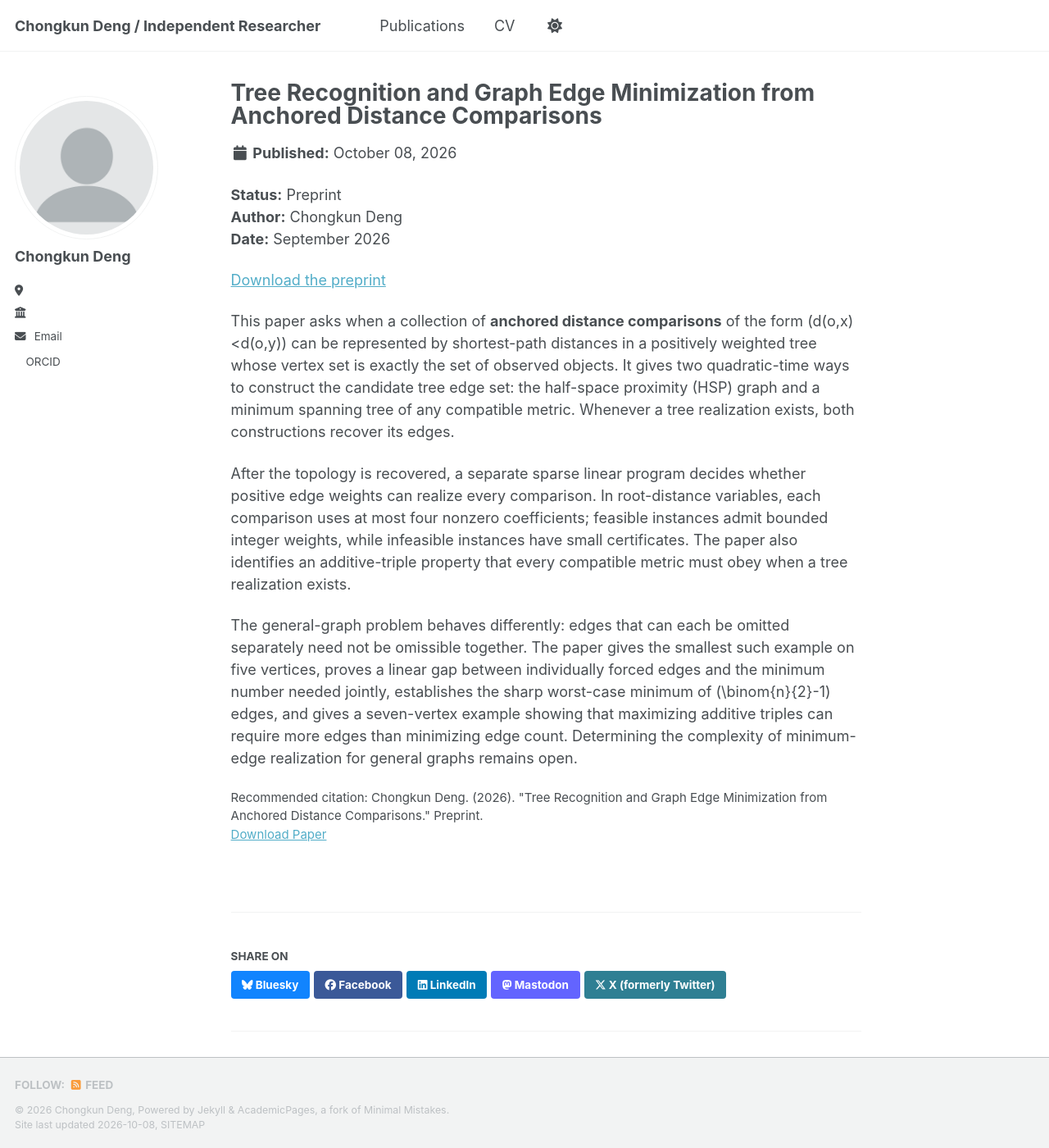
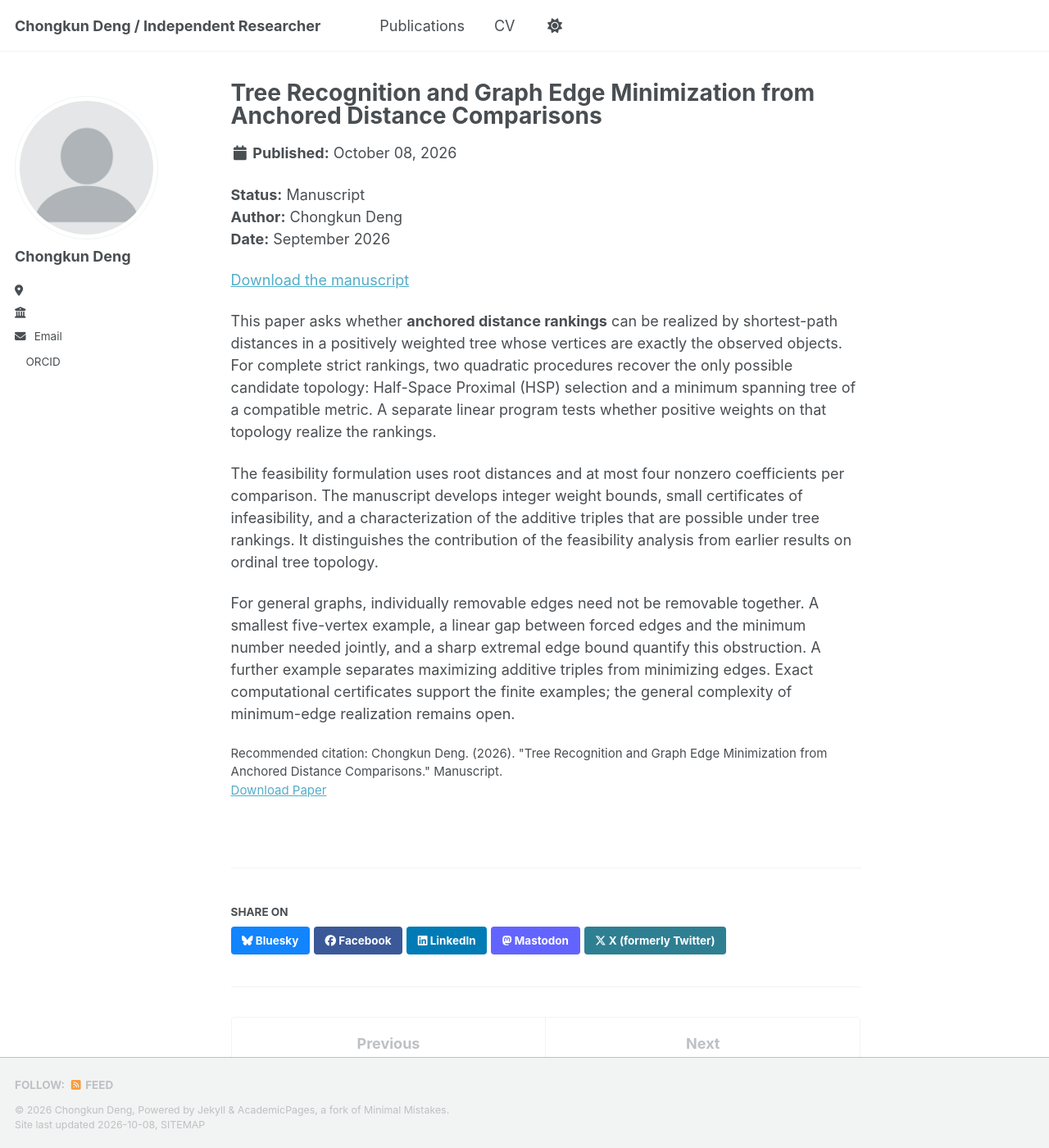
Before and after one commit to chongkun-deng/chongkun-deng.github.io, a Jekyll site: the page built from _publications/ordinal-recognition-positive-tree-metrics.md, in a window 1280 px wide and 1400 px high. Shown: the whole window at 82% size. Built offline with Jekyll 4.4.1, drawn with Linux system fonts in a browser that asks for light colours; a style sheet for code colours, icons or effects is not loaded.

Commit message:
Add files via upload

```diff
--- a/_publications/ordinal-recognition-positive-tree-metrics.md
+++ b/_publications/ordinal-recognition-positive-tree-metrics.md
@@ -2,7 +2,7 @@
 title: "Tree Recognition and Graph Edge Minimization from Anchored Distance Comparisons"
 collection: publications
 category: manuscripts
-status: "Preprint"
+status: "Manuscript"
 year: 2026
 order: 2
 authors: "Chongkun Deng"
@@ -10,22 +10,21 @@ permalink: /publication/ordinal-recognition-positive-tree-metrics
 paperurl: "/files/Tree-Recognition-and-Graph-Edge-Minimization.pdf"
 pdfurl: "/files/Tree-Recognition-and-Graph-Edge-Minimization.pdf"
 # codeurl: "https://github.com/..."
-citation: 'Chongkun Deng. (2026). &quot;Tree Recognition and Graph Edge Minimization from Anchored Distance Comparisons.&quot; Preprint.'
+citation: 'Chongkun Deng. (2026). &quot;Tree Recognition and Graph Edge Minimization from Anchored Distance Comparisons.&quot; Manuscript.'
 excerpt: >-
-  A study of realizing anchored comparisons of the form d(o,x) &lt; d(o,y)
-  with positively weighted trees and general graphs, including quadratic-time
-  tree recognition, a sparse linear-programming test for edge weights, and
-  sharp extremal results for graph realizations.
+  Exact realization of anchored distance rankings by trees and graphs, with
+  quadratic recovery of candidate tree topology, a separate sparse linear
+  program for the weights, and obstructions to joint edge removal in graphs.
 ---
 
-**Status:** Preprint
+**Status:** Manuscript
 **Author:** Chongkun Deng
 **Date:** September 2026
 
-[Download the preprint]({{ '/files/Tree-Recognition-and-Graph-Edge-Minimization.pdf' | relative_url }})
+[Download the manuscript]({{ '/files/Tree-Recognition-and-Graph-Edge-Minimization.pdf' | relative_url }})
 
-This paper asks when a collection of **anchored distance comparisons** of the form \(d(o,x)<d(o,y)\) can be represented by shortest-path distances in a positively weighted tree whose vertex set is exactly the set of observed objects. It gives two quadratic-time ways to construct the candidate tree edge set: the half-space proximity (HSP) graph and a minimum spanning tree of any compatible metric. Whenever a tree realization exists, both constructions recover its edges.
+This paper asks whether **anchored distance rankings** can be realized by shortest-path distances in a positively weighted tree whose vertices are exactly the observed objects. For complete strict rankings, two quadratic procedures recover the only possible candidate topology: Half-Space Proximal (HSP) selection and a minimum spanning tree of a compatible metric. A separate linear program tests whether positive weights on that topology realize the rankings.
 
-After the topology is recovered, a separate sparse linear program decides whether positive edge weights can realize every comparison. In root-distance variables, each comparison uses at most four nonzero coefficients; feasible instances admit bounded integer weights, while infeasible instances have small certificates. The paper also identifies an additive-triple property that every compatible metric must obey when a tree realization exists.
+The feasibility formulation uses root distances and at most four nonzero coefficients per comparison. The manuscript develops integer weight bounds, small certificates of infeasibility, and a characterization of the additive triples that are possible under tree rankings. It distinguishes the contribution of the feasibility analysis from earlier results on ordinal tree topology.
 
-The general-graph problem behaves differently: edges that can each be omitted separately need not be omissible together. The paper gives the smallest such example on five vertices, proves a linear gap between individually forced edges and the minimum number needed jointly, establishes the sharp worst-case minimum of \(\binom{n}{2}-1\) edges, and gives a seven-vertex example showing that maximizing additive triples can require more edges than minimizing edge count. Determining the complexity of minimum-edge realization for general graphs remains open.
+For general graphs, individually removable edges need not be removable together. A smallest five-vertex example, a linear gap between forced edges and the minimum number needed jointly, and a sharp extremal edge bound quantify this obstruction. A further example separates maximizing additive triples from minimizing edges. Exact computational certificates support the finite examples; the general complexity of minimum-edge realization remains open.
```
Also changed, not shown: _publications/farthest-cell-triplet-entropy.md (+9 -7 lines).
